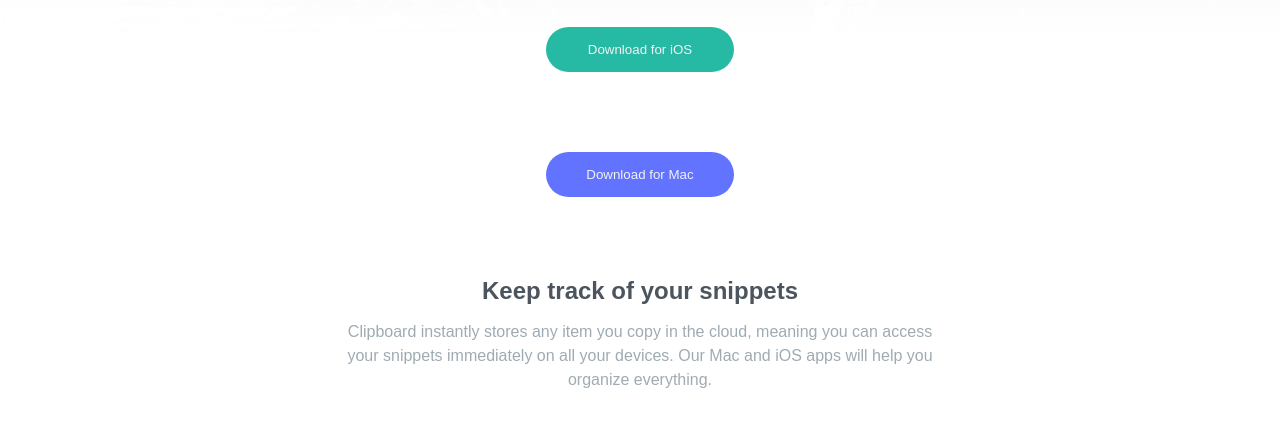
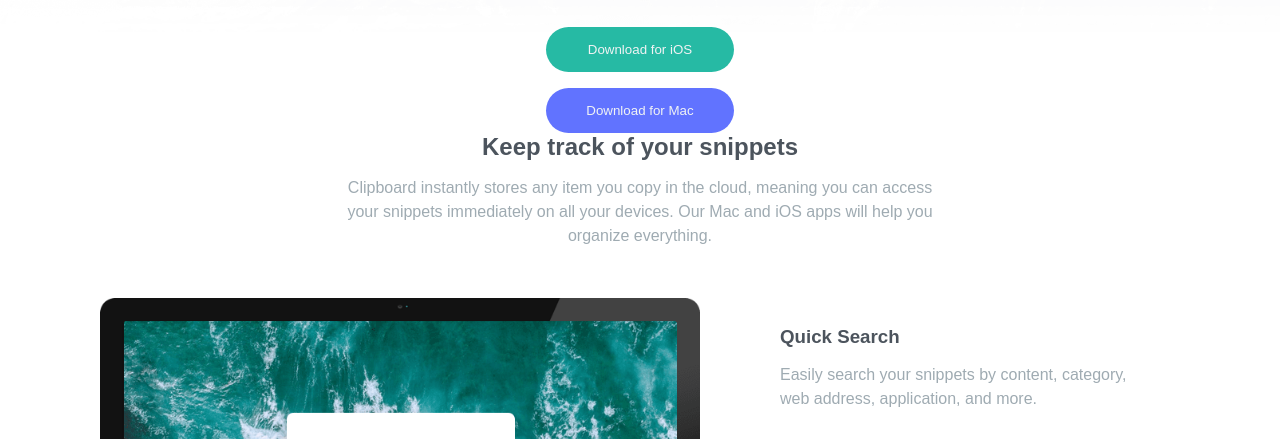
Before and after one commit to abdurraheem25/clipboard, a plain HTML site: page index.html in a window 1280 px wide. Shown: the part 283-722 px from the top of the page. Drawn offline with Linux system fonts and the light colour scheme; a web font is replaced by a local one.

Commit message:
Refactor CSS styles for layout and responsiveness

```diff
--- a/style.css
+++ b/style.css
@@ -51,11 +51,11 @@
     border-radius: 30px;
     color: hsl(195, 14%, 95%);
     font-weight: 400;
-    margin-bottom: 80px;
 }
 .buttons {
     display: flex;
     flex-direction: column;
+    gap:16px;
 }
 
 .button-download button:hover{
```
